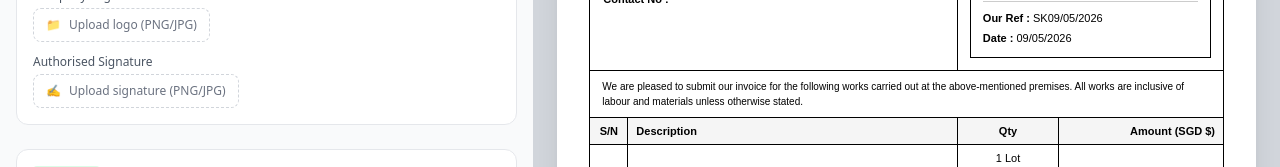
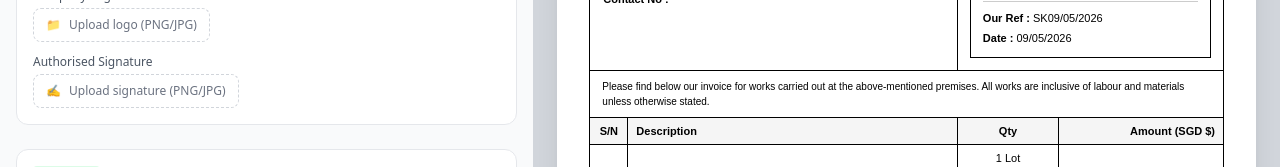
Before and after one commit to bagelbubbz/invoice-generator-handyman, a Next.js app: page / in a window 1280 px wide. Shown: the part 269-436 px from the top of the page. Built offline with nearby package versions, Linux system fonts and the light colour scheme.

Commit message:
fix: reword default preamble to read naturally for an invoice
https://claude.ai/code/session_011ekWkLiGsaVr4CFbB9a5cA

```diff
--- a/components/InvoiceApp.tsx
+++ b/components/InvoiceApp.tsx
@@ -19,7 +19,7 @@ function generateRefNo(): string {
 const today = new Date().toISOString().split('T')[0];
 
 const DEFAULT_PREAMBLE =
-  'We are pleased to submit our invoice for the following works carried out at the above-mentioned premises. All works are inclusive of labour and materials unless otherwise stated.';
+  'Please find below our invoice for works carried out at the above-mentioned premises. All works are inclusive of labour and materials unless otherwise stated.';
 
 const DEFAULT_BUSINESS: BusinessInfo = {
   companyName: 'WEEWAY TECHNICAL MAINTENANCE SERVICE',
```
